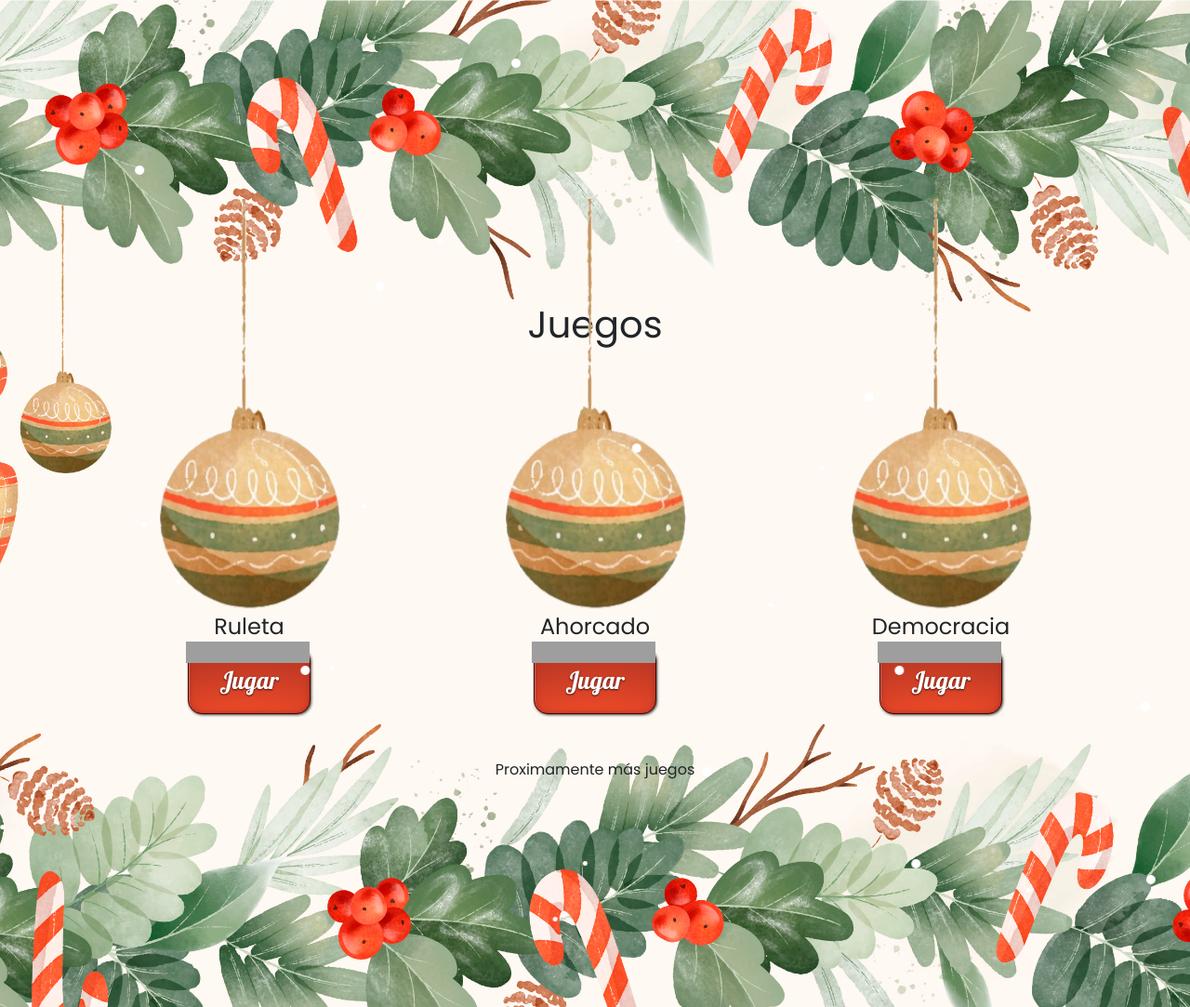
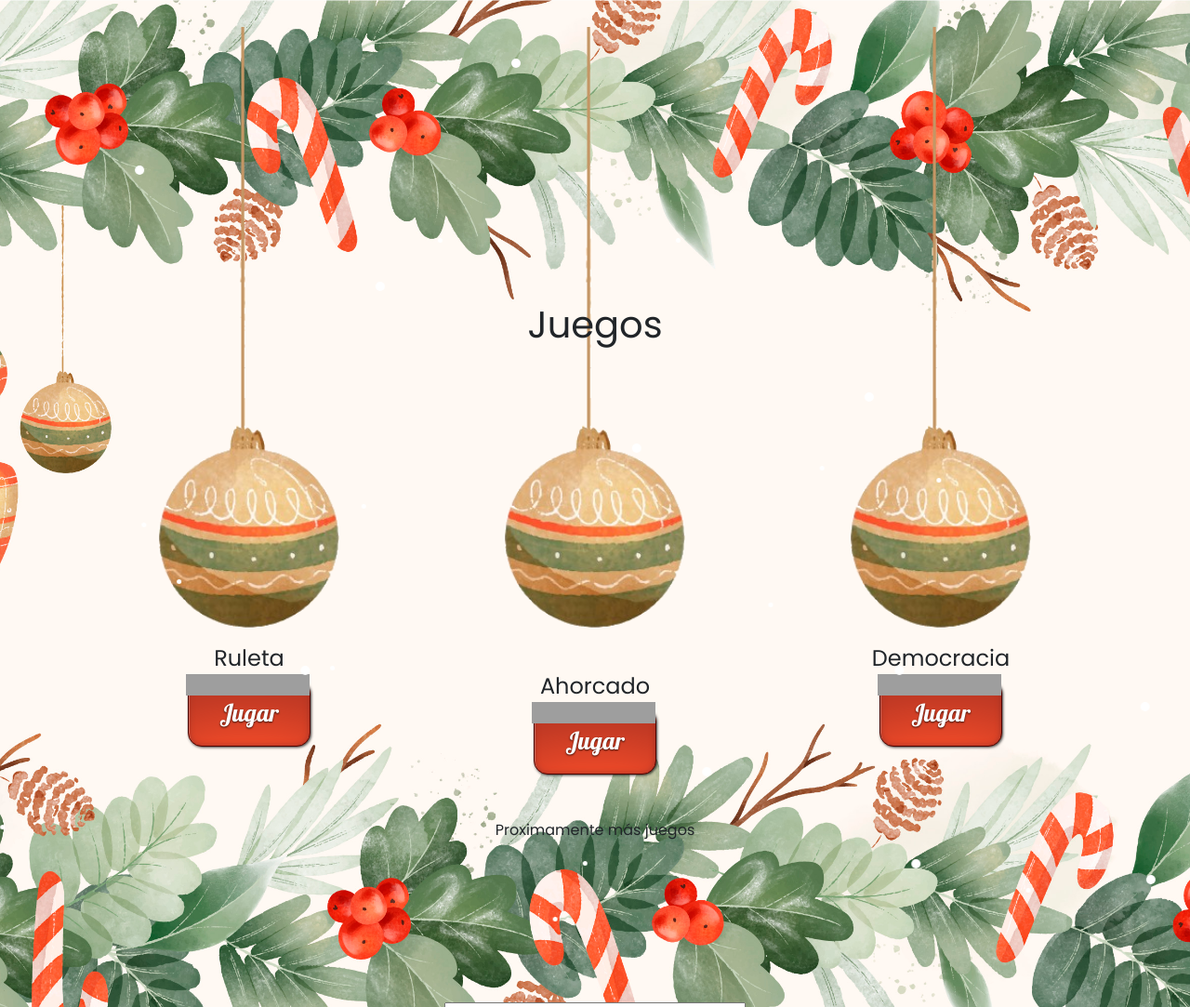
Before and after one commit to SrGuille/Servidor-de-juegos, a Django app: page /servidor/game_selector/ in a window 1280 px wide. Shown: the whole page at 93% size. Run offline with Django 4.2, Linux system fonts and the light colour scheme; some libraries are stand-ins or nearby versions; grey boxes are pictures that could not be loaded.

Commit message:
Ajustes generales

```diff
--- a/servidor/static/css/style.css
+++ b/servidor/static/css/style.css
@@ -7,10 +7,17 @@ body {
 .blue-cell{
     position: absolute;
     background-color: blue;
+    padding: 100px 100px;
 }
 .orange-cell{
     position: absolute;
     background-color: orange;
+    padding: 100px 100px;
+}
+.character{
+    position: absolute;
+    background-color: black;
+    padding: 50px 50px;
 }
 
 /* CSS variable for rotation degrees*/
@@ -40,12 +47,17 @@ body {
 .img-juegos{
     width: 200px;
     position: relative;
-    top: -215px;
+    top: -400px;
+    opacity: 0,9;
+}
+.caja-rondas{
+    z-index: 2;
+    position: relative;
 }
 
 .caja-btn{
     position: relative;
-    top: -215px;
+    top: -400px;
 }
 .button-juego {
     display: inline-block;
--- a/servidor/templates/game_selector.html
+++ b/servidor/templates/game_selector.html
@@ -18,13 +18,13 @@
 <body class="fondo">
     <div class="container">
         <div class="row justify-content-center row-gselector text-center">
-            <h1>Juegos</h1>
+            <h1 style="z-index: 2;">Juegos</h1>
         <!--seleccion de juegos nueva-->
         <div class="row row-cols-1 row-cols-md-3 g-4 justify-content-center">
             <div class="col">
               <div class="">
                 <img src="{% static 'img/img-proximamente_v2.png' %}" class="img-juegos animate__animated animate__bounceInDown animate__slow" alt="Problema con enlace de foto"/>
-                <div class="caja-btn animate__animated animate__fadeIn animate__slow">
+                <div class="caja-btn animate__animated animate__fadeIn animate__slow mt-3">
                   <h4 class="">Ruleta</h4>
                   <a class="button-juego" onclick="set_play_game(0)">Jugar</a>
                 </div>
@@ -33,7 +33,10 @@
             <div class="col">
               <div class="">
                 <img src="{% static 'img/img-proximamente_v2.png' %}" class="img-juegos animate__animated animate__bounceInDown animate__delay-1s" alt="Problema con enlace de foto">
-                <div class="caja-btn animate__animated animate__fadeIn animate__slow">
+                <div class="caja-rondas">
+                    <input type="number" id="rounds" name="rounds" value="1">
+                </div>
+                <div class="caja-btn animate__animated animate__fadeIn animate__slow mt-3">
                   <h4 class="">Ahorcado</h4>
                   <a class="button-juego" onclick="set_play_game(1)">Jugar</a>
                 </div>
@@ -42,7 +45,7 @@
             <div class="col">
               <div class="">
                 <img src="{% static 'img/img-proximamente_v2.png' %}" class="img-juegos animate__animated animate__bounceInDown animate__slow" alt="Problema con enlace de foto">
-                <div class="caja-btn animate__animated animate__fadeIn animate__slow">
+                <div class="caja-btn animate__animated animate__fadeIn animate__slow mt-3">
                   <h4 class="">Democracia</h4>
                   <a class="button-juego" onclick="set_play_game(2)">Jugar</a>
                 </div>
```
Also changed, not shown: servidor/static/img/img-proximamente_v2.png.
